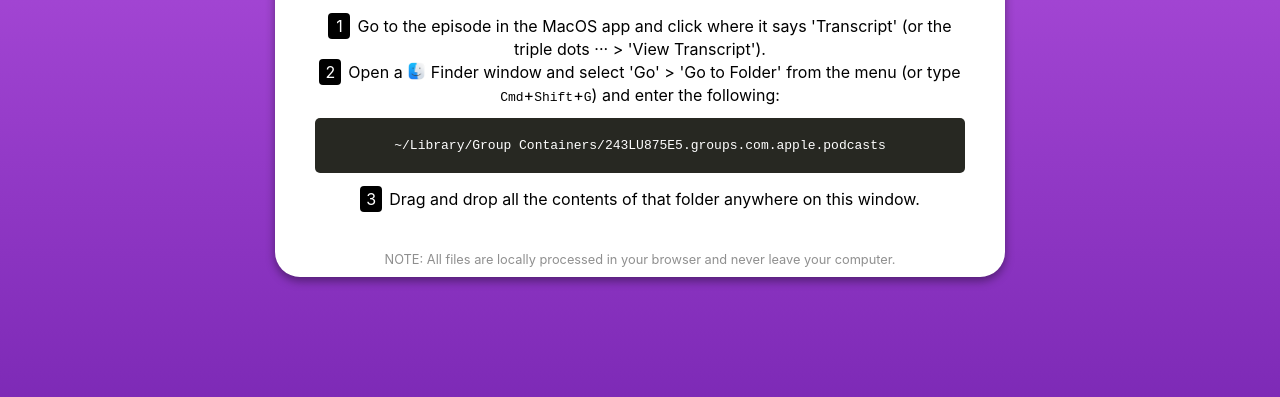
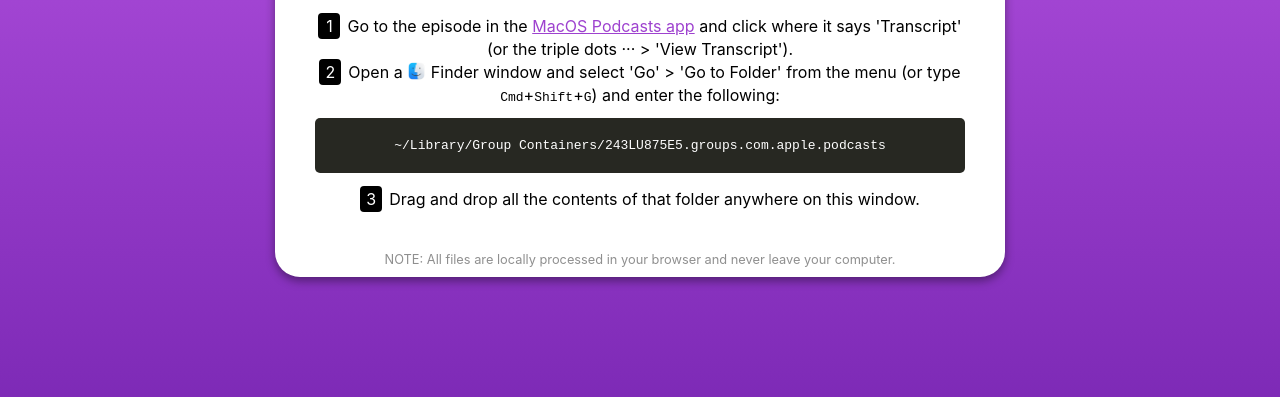
Before and after one commit to zoomelk/apple-podcast-transcripts, a plain HTML site: page index.html in a window 1280 px wide. Shown: the part 341-738 px from the top of the page. Drawn offline with nearby package versions, Linux system fonts and the light colour scheme.

Commit message:
Add deeplink

```diff
--- a/index.html
+++ b/index.html
@@ -106,6 +106,9 @@
     .explanation h1 {
       margin: 0;
     }
+    .explanation a {
+      color: #9e42cf;
+    }
     .indicator {
       background-color: black;
       color: white;
@@ -207,7 +210,7 @@
       portions of the transcript. However it's locally stored on MacOS if you view the transcript in the app. This tool allows you to easily copy and extract them.
     </p>
     <div>
-      <div><span class="indicator">1</span>Go to the episode in the MacOS app and click where it says 'Transcript' (or the triple dots ··· > 'View Transcript').</div>
+      <div><span class="indicator">1</span>Go to the episode in the <a href="podcasts://">MacOS Podcasts app</a> and click where it says 'Transcript' (or the triple dots ··· > 'View Transcript').</div>
       <div><span class="indicator">2</span>Open a <img src="./images/finder.png" alt="Finder Icon" style="height: 1.2em; margin-bottom: -3px;"> Finder window and select 'Go' > 'Go to Folder' from the menu (or type <kbd>Cmd</kbd>+<kbd>Shift</kbd>+<kbd>G</kbd>) and enter the following:</div>
       <pre><code>~/Library/Group Containers/243LU875E5.groups.com.apple.podcasts</code></pre>
       <div><span class="indicator">3</span>Drag and drop all the contents of that folder anywhere on this window.</div>
```
